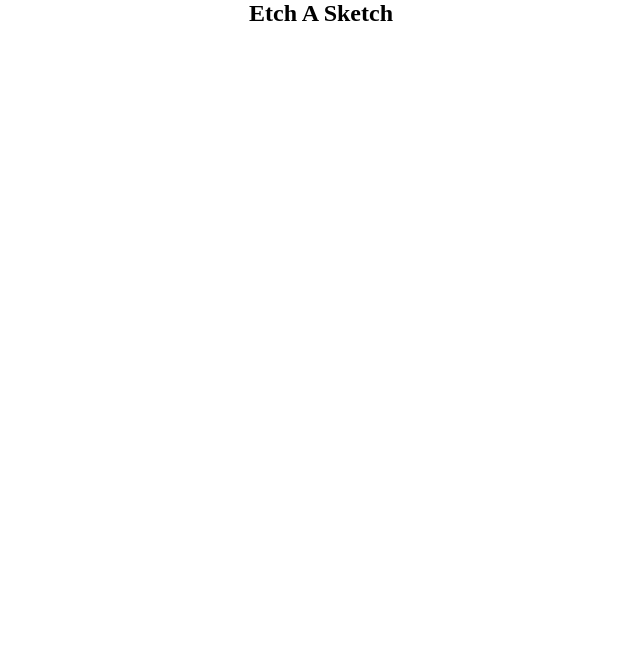
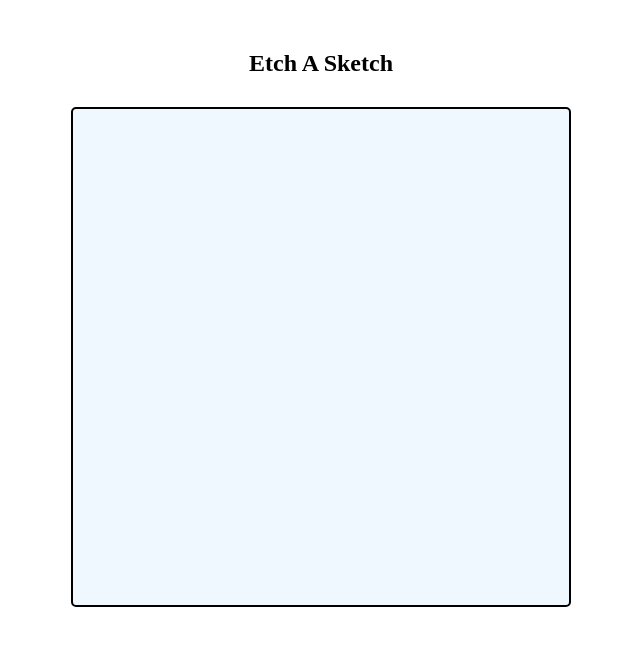
Before and after one commit to Asonance11/Etch-A-Sketch, a plain HTML site: page index.html in a window 1280 px wide. Shown: the whole page, without its empty margins (319-959 px from the left). Drawn offline with Linux system fonts and the light colour scheme.

Commit message:
Update style.css

```diff
--- a/style.css
+++ b/style.css
@@ -5,6 +5,22 @@
 }
 body{
     display: flex;
+    flex-direction: column;
     justify-content: center;
     align-items: center;
 }
+h2{
+    margin-top: 50px;
+}
+.gameContainer{
+   margin-top: 30px;
+   display: grid;
+   width: 500px;
+   height: 500px;
+   background-color: aliceblue;
+   border: 2px solid black;
+   border-radius: 5px;
+}
+.gridCell{
+    border: 1px solid black;
+}
```
